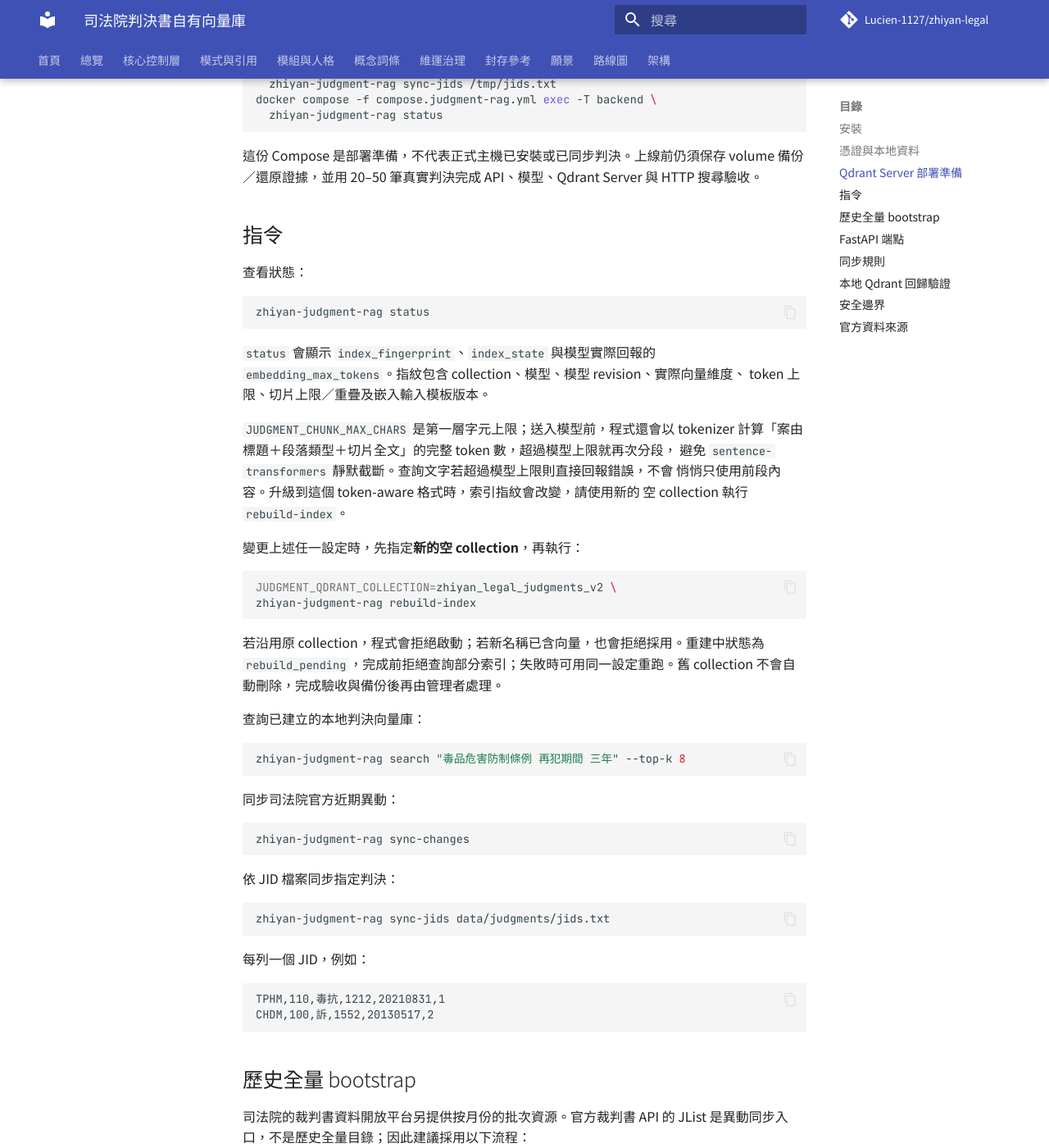
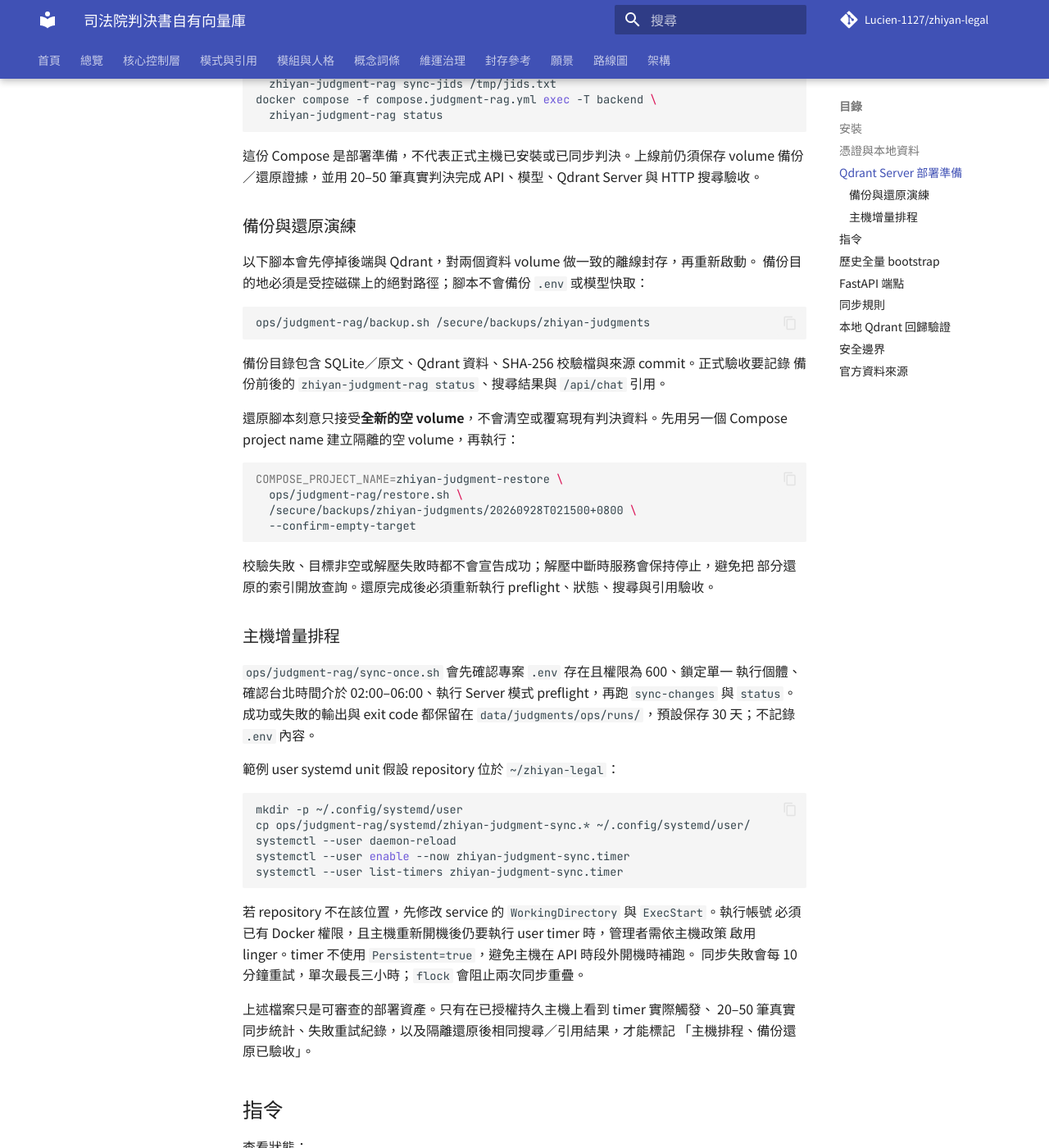
Before and after one commit to Lucien-1127/zhiyan-legal, an MkDocs documentation site: the page built from docs/judgment-rag.md, in a window 1280 px wide and 1400 px high, scrolled down 2383 px. Shown: the whole window at 82% size. Built offline with MkDocs 1.6.1 and Material for MkDocs 9.7.7, drawn with Linux system fonts in a browser that asks for light colours; comment, search, counter and statistics services are not loaded.

Commit message:
feat: add judgment backup and sync operations

````diff
--- a/docs/judgment-rag.md
+++ b/docs/judgment-rag.md
@@ -124,6 +124,57 @@ docker compose -f compose.judgment-rag.yml exec -T backend \
 這份 Compose 是部署準備，不代表正式主機已安裝或已同步判決。上線前仍須保存
 volume 備份／還原證據，並用 20–50 筆真實判決完成 API、模型、Qdrant Server 與
 HTTP 搜尋驗收。
+
+### 備份與還原演練
+
+以下腳本會先停掉後端與 Qdrant，對兩個資料 volume 做一致的離線封存，再重新啟動。
+備份目的地必須是受控磁碟上的絕對路徑；腳本不會備份 `.env` 或模型快取：
+
+```bash
+ops/judgment-rag/backup.sh /secure/backups/zhiyan-judgments
+```
+
+備份目錄包含 SQLite／原文、Qdrant 資料、SHA-256 校驗檔與來源 commit。正式驗收要記錄
+備份前後的 `zhiyan-judgment-rag status`、搜尋結果與 `/api/chat` 引用。
+
+還原腳本刻意只接受**全新的空 volume**，不會清空或覆寫現有判決資料。先用另一個
+Compose project name 建立隔離的空 volume，再執行：
+
+```bash
+COMPOSE_PROJECT_NAME=zhiyan-judgment-restore \
+  ops/judgment-rag/restore.sh \
+  /secure/backups/zhiyan-judgments/20260928T021500+0800 \
+  --confirm-empty-target
+```
+
+校驗失敗、目標非空或解壓失敗時都不會宣告成功；解壓中斷時服務會保持停止，避免把
+部分還原的索引開放查詢。還原完成後必須重新執行 preflight、狀態、搜尋與引用驗收。
+
+### 主機增量排程
+
+`ops/judgment-rag/sync-once.sh` 會先確認專案 `.env` 存在且權限為 600、鎖定單一
+執行個體、確認台北時間介於 02:00–06:00、執行 Server 模式 preflight，再跑
+`sync-changes` 與 `status`。成功或失敗的輸出與 exit code 都保留在
+`data/judgments/ops/runs/`，預設保存 30 天；不記錄 `.env` 內容。
+
+範例 user systemd unit 假設 repository 位於 `~/zhiyan-legal`：
+
+```bash
+mkdir -p ~/.config/systemd/user
+cp ops/judgment-rag/systemd/zhiyan-judgment-sync.* ~/.config/systemd/user/
+systemctl --user daemon-reload
+systemctl --user enable --now zhiyan-judgment-sync.timer
+systemctl --user list-timers zhiyan-judgment-sync.timer
+```
+
+若 repository 不在該位置，先修改 service 的 `WorkingDirectory` 與 `ExecStart`。執行帳號
+必須已有 Docker 權限，且主機重新開機後仍要執行 user timer 時，管理者需依主機政策
+啟用 linger。timer 不使用 `Persistent=true`，避免主機在 API 時段外開機時補跑。
+同步失敗會每 10 分鐘重試，單次最長三小時；`flock` 會阻止兩次同步重疊。
+
+上述檔案只是可審查的部署資產。只有在已授權持久主機上看到 timer 實際觸發、
+20–50 筆真實同步統計、失敗重試紀錄，以及隔離還原後相同搜尋／引用結果，才能標記
+「主機排程、備份還原已驗收」。
 
 ## 指令
 
````
Also changed, not shown: audit/judgment-rag/2026-09-28-backup-schedule-prep.md (added, +29 -0 lines), 7 other files.
